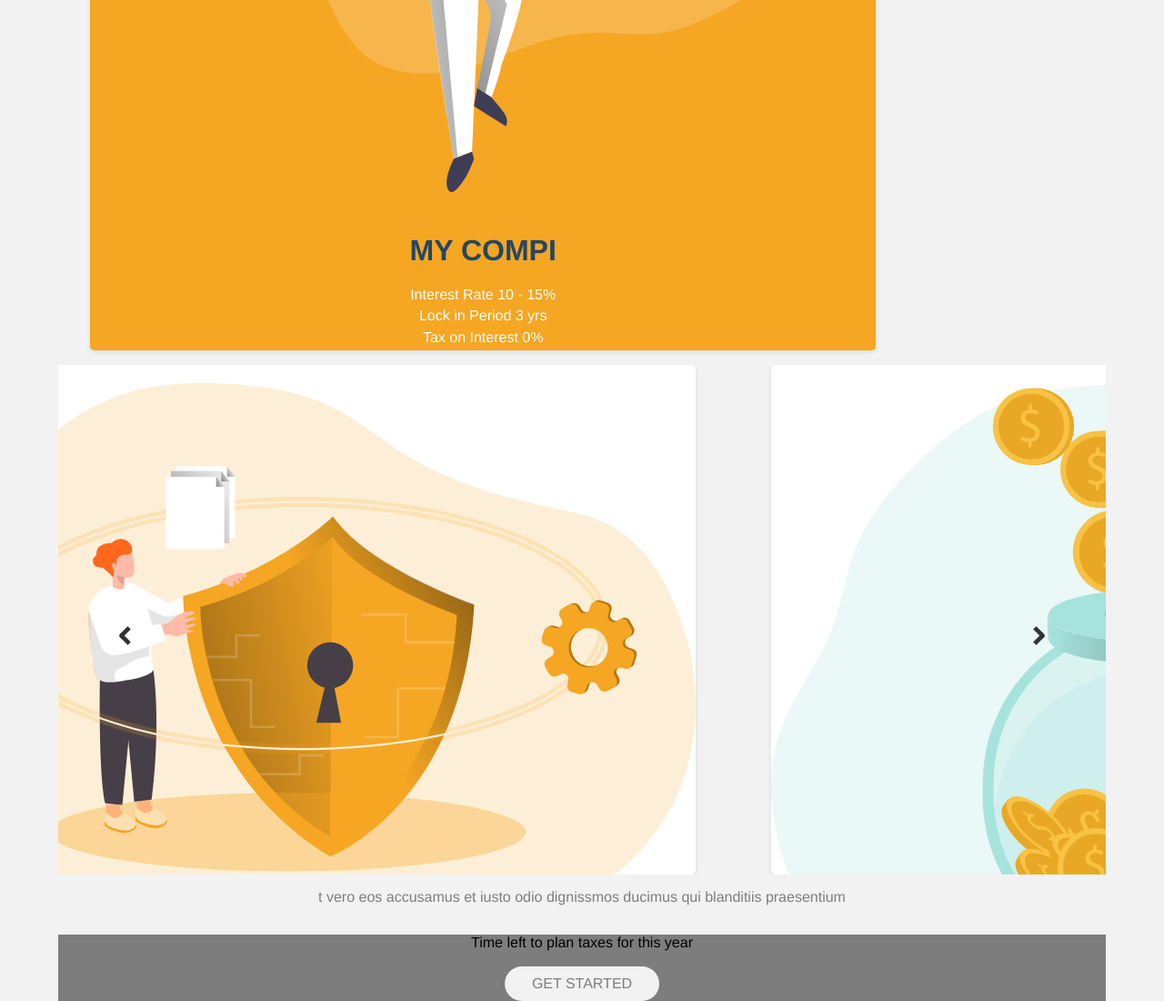
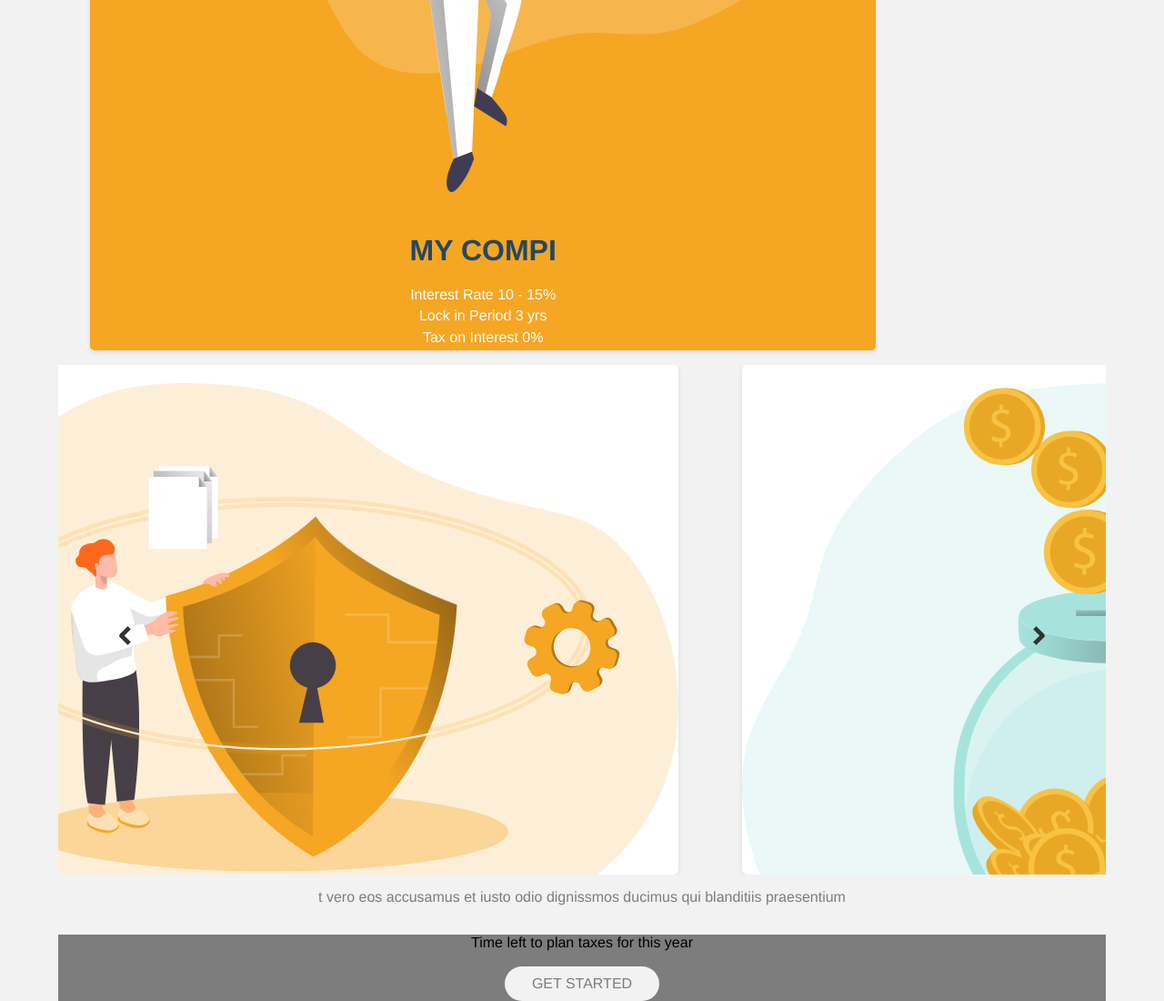
Before and after one commit to edsonJordan/sunqupacha-folder1, a plain HTML site: page index.html in a window 1280 px wide. Shown: the part 1905-3005 px from the top of the page at 91% size. Drawn offline with Linux system fonts and the light colour scheme.

Commit message:
otra mejora :/

```diff
--- a/assets/styles/carousel.css
+++ b/assets/styles/carousel.css
@@ -79,7 +79,7 @@
     float: left;
     position: relative;
     height: 100%;
-    margin: auto 2.6rem;
+    margin: auto 2.2rem;
     width: 25%;
     border-radius: 5px;
     box-shadow: 0 2px 5px rgba(0, 0, 0, 0.1);
```
